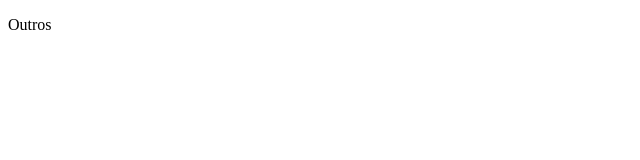
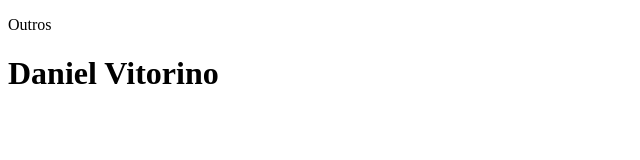
Before and after one commit to Daniel-Vitorino/atividade-02-10-2023, a plain HTML site: page index.html in a window 1280 px wide. Shown: the whole page, without its empty margins (0-640 px from the left). Drawn offline with Linux system fonts and the light colour scheme.

Commit message:
Atividade

```diff
--- a/index.html
+++ b/index.html
@@ -7,5 +7,6 @@
 </head>
 <body>
     <p>Outros</p>
+    <h1>Daniel Vitorino</h1>
 </body>
 </html>
```
